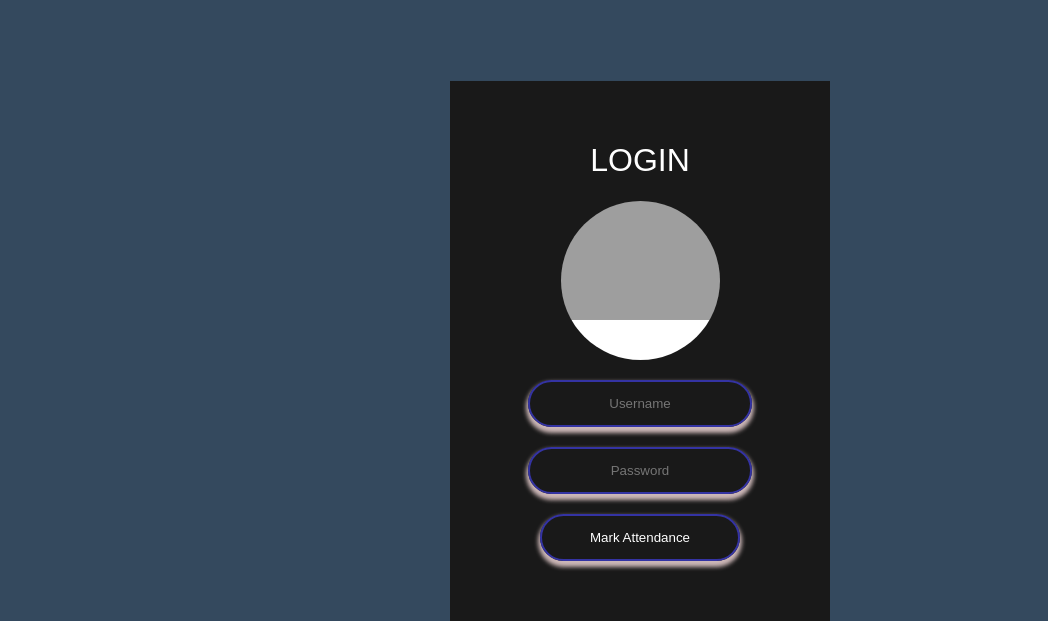
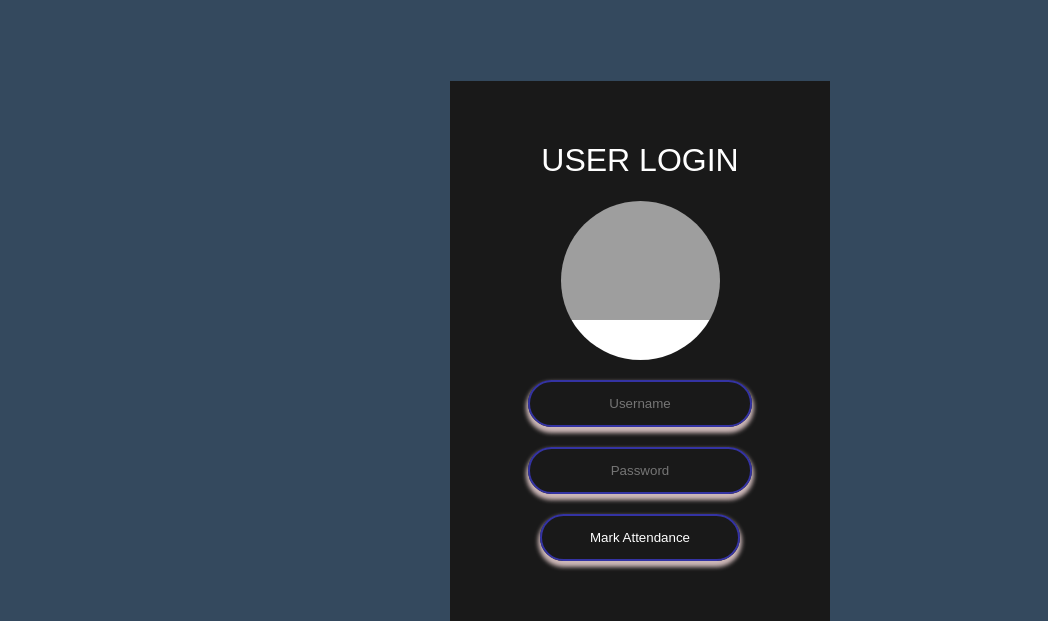
Before and after one commit to MrKryo/geoattendance, a Flask app: page / in a window 1280 px wide. Shown: the part 180-801 px from the top of the page, without its empty margins (0-1048 px from the left). Run offline with Flask 2, Linux system fonts and the light colour scheme; parts of the project's set-up code (start-up, migrations or seed data) failed here and were passed over; some libraries are stand-ins or nearby versions; grey boxes are pictures that could not be loaded.

Commit message:
Final commit

```diff
--- a/application.py
+++ b/application.py
@@ -29,14 +29,14 @@ def mark_attendance():
     db.session.commit()
     return "Successfully added record in the database"
 
-
+#getting records from db
 @application.route("/getrecords", methods=['GET'])
 def get_records():
     records = models.AttendanceRecord.query.all()
     application.logger.info(records)
     return render_template("records.html", records=records)
 
-
+#clearing db
 @application.route("/clear", methods=['GET', 'POST'])
 def clear_db():
     db.session.query(models.AttendanceRecord).delete()
@@ -48,7 +48,7 @@ def clear_db():
 def show_admin():
     return render_template('admin.html')
 
-
+#checks the correct admin
 @application.route("/validate", methods=['POST'])
 def validate():
     email = request.form['email']
--- a/config.py
+++ b/config.py
@@ -1,5 +1,5 @@
 # the following line is used when the app is being deployed because it stores the uri of remote db server (aws)
-# SQLALCHEMY_DATABASE_URI = 'mysql+pymysql://dhruvginni:artenson98@attendancedb.cjrrbjtusfar.us-east-2.rds.amazonaws.com:3306/myattendancedb.db'
+ #SQLALCHEMY_DATABASE_URI = 'mysql+pymysql://dhruvginni:artenson98@attendancedb.cjrrbjtusfar.us-east-2.rds.amazonaws.com:3306/myattendancedb.db'
 
 # the following line is used for local testing. it contains the uri of local db. comment this line when deploying the app
 SQLALCHEMY_DATABASE_URI = 'sqlite:///test.db'
--- a/static/js/main.js
+++ b/static/js/main.js
@@ -20,7 +20,7 @@ var polygon = new google.maps.Polygon({
 });
 
 function success(position) {
-    //users latitude & longitude
+
     var lat = position.coords.latitude;
     var lng = position.coords.longitude;
 
@@ -47,13 +47,13 @@ function success(position) {
 }
 
 function error() {
-    console.log("Error");
+    window.alert("Unable to get your location");
 }
 
 var geo_options = {
     enableHighAccuracy: true
 };
-
+// ask for location
 function sendCoords() {
     if (!isCredSaved) {
         email = $("#email").val();
@@ -74,7 +74,7 @@ function sendCoords() {
 function getEmail() {
     return email;
 }
-
+//prevent user from asking info again
 function init() {
     $("#as_another").hide();
     var storage = window.localStorage;
--- a/templates/index.html
+++ b/templates/index.html
@@ -14,7 +14,7 @@
 {% include 'header.html'%}
 
 <div class="box">
-    <h1>Login</h1>
+    <h1>User Login</h1>
     <div class="avatar">
     </div>
     <input id="email" type="email" name="" placeholder="Username">
```
Also changed, not shown: test.db, 1 other file.
